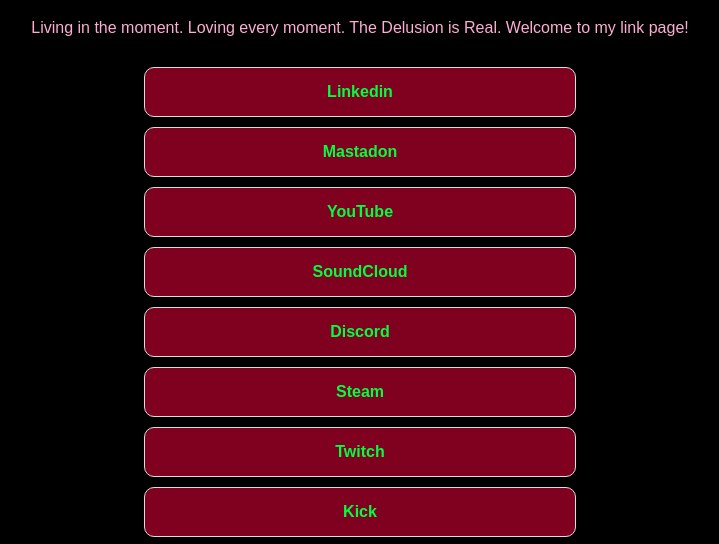
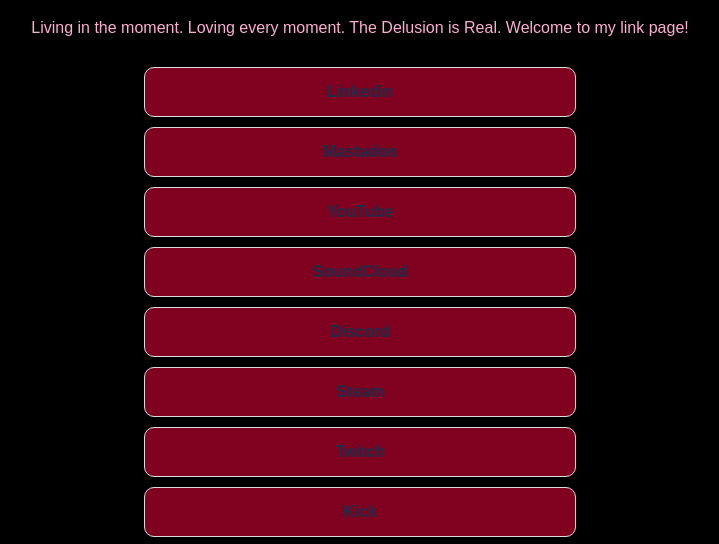
Before and after one commit to poppasilky/poppasilky.github.io, a plain HTML site: page index.html in a window 1280 px wide. Shown: the part 238-782 px from the top of the page, without its empty margins (280-999 px from the left). Drawn offline with Linux system fonts and the light colour scheme.

Commit message:
Fix HTML formatting and update link colors

```diff
--- a/index.html
+++ b/index.html
@@ -26,7 +26,7 @@
         .link-button {
             display: block;
             background-color: #800020;
-            color: #00ff41;
+            color: #1c2e4a;
             padding: 15px;
             margin: 10px auto;
             max-width: 400px;
```
